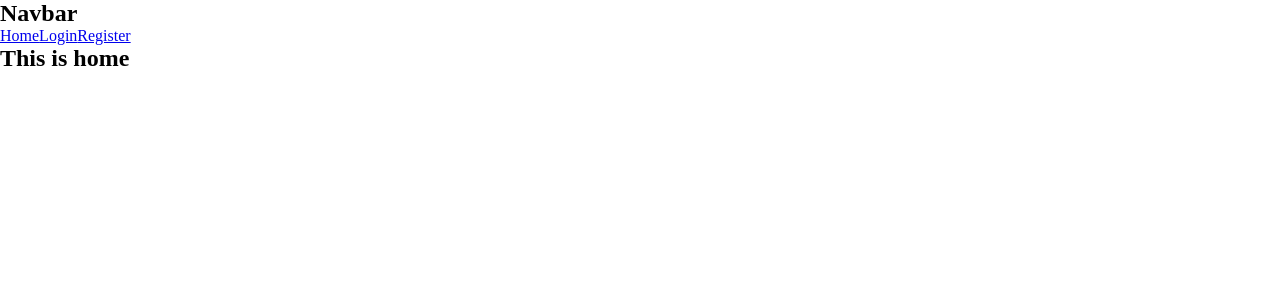
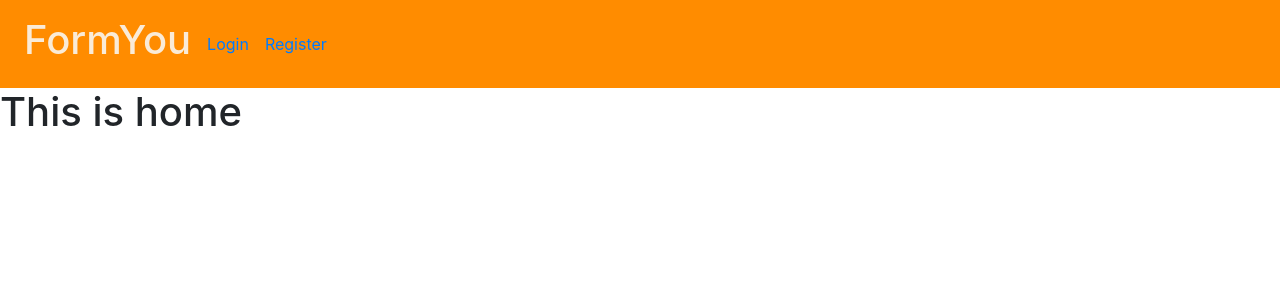
Before and after one commit to Queje/react_formyou, a React (Create React App) app: page / in a window 1280 px wide. Shown: the top 300 px of the page. Built offline with nearby package versions, Linux system fonts and the light colour scheme.

Commit message:
install node-sass 4.14.1, install bootstrap, changing folders et files as Navbar with index.jsx and navbar.scss, temporary colors

```diff
--- a/package.json
+++ b/package.json
@@ -6,9 +6,11 @@
     "@testing-library/jest-dom": "^5.11.4",
     "@testing-library/react": "^11.1.0",
     "@testing-library/user-event": "^12.1.10",
+    "bootstrap": "^4.6.0",
     "js-cookie": "^2.2.1",
-    "node-sass": "^5.0.0",
+    "node-sass": "4.14.1",
     "react": "^17.0.1",
+    "react-bootstrap": "^1.5.1",
     "react-dom": "^17.0.1",
     "react-icons": "^4.2.0",
     "react-redux": "^7.2.2",
--- a/src/App.jsx
+++ b/src/App.jsx
@@ -1,3 +1,5 @@
+import './style/main.scss'
+import 'bootstrap/dist/css/bootstrap.min.css';
 import { useState, useEffect } from "react";
 import { BrowserRouter as Router, Switch } from "react-router-dom";
 import { useSelector, useDispatch } from "react-redux";
@@ -7,7 +9,7 @@ import Home from "pages/Home";
 import Login from "pages/Login";
 import Register from "pages/Register";
 import Profile from "pages/Profile";
-import Navbar from "components/layout/Navbar";
+import Navbar from "components/layout/Navbar/index";
 import Footer from "components/layout/Footer";
 import FlashMessage from "components/layout/FlashMessage";
 import PrivateRoute from "components/PrivateRoute";
--- a/src/components/layout/Navbar.jsx
+++ b/src/components/layout/Navbar/index.jsx
@@ -16,22 +16,26 @@ const Navbar = () => {
     history.push("/");
   };
   return (
-    <div className="Navbar">
-      <h1>Navbar</h1>
+    <div className="navbar navbar-expand-lg">
       <nav>
-        <Link to="/">Home</Link>
+        <div className="navbar-nav d-lg-flex align-items-center">
+          <Link className="nav-link" to="/">
+            <h1 className="navbartitle">FormYou</h1>
+          </Link>
+
         {!currentUser && (
           <>
-            <Link to="/login">Login</Link>
-            <Link to="/register">Register</Link>
+            <Link className="nav-link" to="/login">Login</Link>
+            <Link className="nav-link" to="/register">Register</Link>
           </>
         )}
         {currentUser && (
           <>
-            <Link to="/profile">Profile</Link>
-            <button onClick={logout}>Se déconnecter</button>
+            <Link className="nav-link" to="/profile">Profile</Link>
+            <button className="nav-link" onClick={logout}>Se déconnecter</button>
           </>
         )}
+        </div>
       </nav>
     </div>
   );
--- /dev/null
+++ b/src/components/layout/Navbar/navbar.scss
@@ -0,0 +1,15 @@
+.navbar {
+    background-color: darkorange;
+
+    nav {
+        width: max-content;
+        display: flex;
+        flex-wrap: wrap;
+        justify-content: space-between;
+        vertical-align: middle!important;
+    };
+
+    .navbartitle {
+        color: antiquewhite;
+    }
+}
--- a/src/style/main.scss
+++ b/src/style/main.scss
@@ -1,4 +1,5 @@
 @import "./variables";
+@import "../components/layout/Navbar/navbar";
 
 * {
   margin: 0;
```
Also changed, not shown: 2 other files (tests, documents, lock files or other folders).
